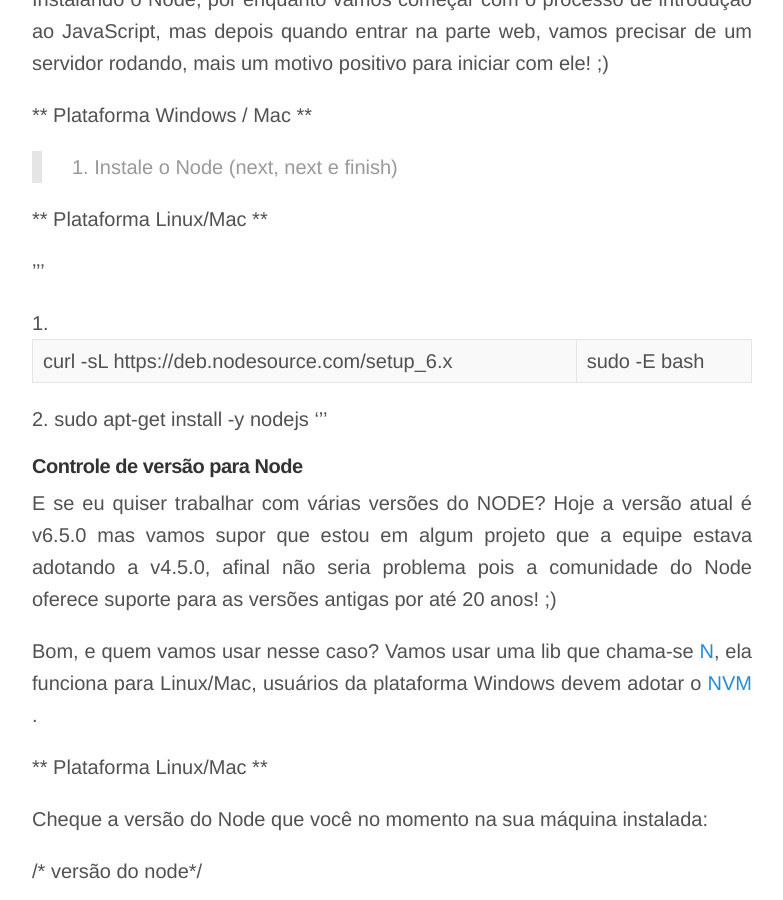
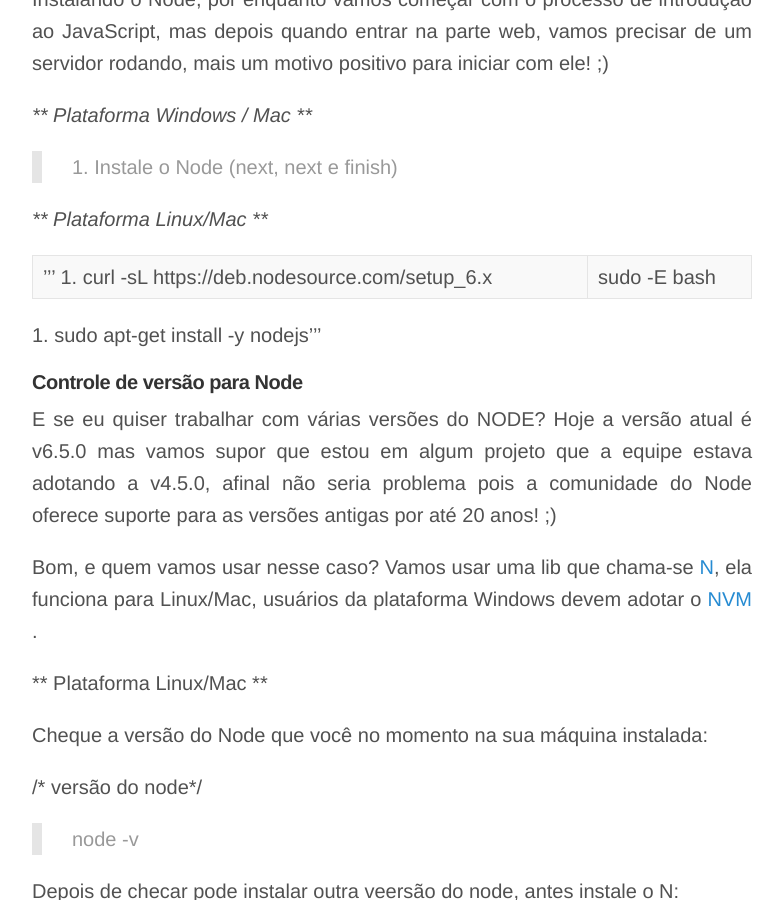
Before and after one commit to cristofersousa/cristofersousa.github.io, a Jekyll site: the page built from _posts/2016-09-09-hello-javascript.md, in a window 1280 px wide and 900 px high, scrolled down 3309 px. Shown: the whole window, without its empty margins (248-1031 px from the left). Built offline with Jekyll 4.4.1, drawn with Linux system fonts in a browser that asks for light colours; comment, search, counter and statistics services are not loaded.

```diff
--- a/_posts/2016-09-09-hello-javascript.md
+++ b/_posts/2016-09-09-hello-javascript.md
@@ -23,8 +23,6 @@ Bom, e aqui estou eu para começar essa nova saga de documentar o que aprendo ne
 
 Então, vamos lá, fique livre para comentar e argumentar sobre os artigos aqui postados sobre a linguagem, com certeza toda discussão é válida, hoje vamos começar instalando o Node.js, instalar controle de versão, preparar o ambiente e fazer o nosso primeiro Hello World!
 
-
-
 ### Ambiente
 
 Bom, para você começar um treinamento de JavaScript, no modo "antigo", antes você precisava apenas:
@@ -48,11 +46,11 @@ Instalando nosso editor de texto, Atom! Estamos escolhendo o Atom, pois ele é o
 
 ##### Atom
 
-** Plataforma Windows / Mac **
+*** Plataforma Windows / Mac ***
 
   > 1. Instale o Atom (next, next e finish)
 
-** Plataforma Linux/Mac **
+*** Plataforma Linux/Mac ***
 
   > 1. sudo add-apt-repository ppa:webupd8team/atom
   > 2. sudo apt-get update
@@ -64,18 +62,16 @@ Instalando nosso editor de texto, Atom! Estamos escolhendo o Atom, pois ele é o
 
 Instalando o Node, por enquanto vamos começar com o processo de introdução ao JavaScript, mas depois quando entrar na parte web, vamos precisar de um servidor rodando, mais um motivo positivo para iniciar com ele! ;)
 
-** Plataforma Windows / Mac **
+*** Plataforma Windows / Mac ***
 
    > 1. Instale o Node (next, next e finish)
 
 
-** Plataforma Linux/Mac **
+*** Plataforma Linux/Mac ***
 
-'''
- 1. curl -sL https://deb.nodesource.com/setup_6.x | sudo -E bash
+''' 1. curl -sL https://deb.nodesource.com/setup_6.x | sudo -E bash
 
- 2. sudo apt-get install -y nodejs
-'''
+ 2. sudo apt-get install -y nodejs'''
 
 ##### Controle de versão para Node
 
```
